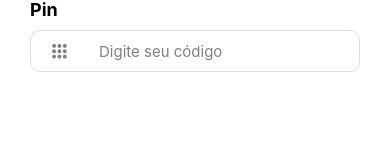
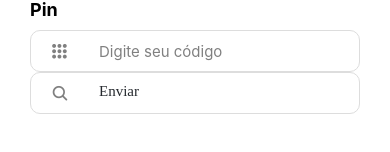
Before and after one commit to wenblack/design_system_mobil, a React Native app: screen / in a window 390 px wide. Shown: the part 234-386 px from the top of the page. Built offline with nearby package versions, Linux system fonts and the light colour scheme.

Commit message:
Create button mvp

```diff
--- /dev/null
+++ b/src/components/Button/index.tsx
@@ -0,0 +1,34 @@
+import React from "react";
+import { Icon } from "../Icon";
+import { Touchable, ButtonContainer } from "./styles";
+
+interface ButtonProps {
+  type: 'send' | 'search' | 'none';
+  placeholder: string;
+}
+
+export function Button({ type, placeholder }: ButtonProps) {
+  if (type == 'send') {
+    return (
+      <ButtonContainer>
+        <Icon name={"send"} size={18} color={"gray"}></Icon>
+        <Touchable>{placeholder}</Touchable>
+      </ButtonContainer>
+    );
+  }
+  if (type == 'search') {
+    return (
+      <ButtonContainer>
+        <Icon name={"search"} size={18} color={"gray"}></Icon>
+        <Touchable>{placeholder}</Touchable>
+      </ButtonContainer>
+    );
+  }
+  if (type == 'none') {
+    return (
+      <ButtonContainer>
+        <Touchable>{placeholder}</Touchable>
+      </ButtonContainer>
+    );
+  }
+}
--- /dev/null
+++ b/src/components/Button/styles.ts
@@ -0,0 +1,26 @@
+import styled from "styled-components/native";
+
+export const Touchable = styled.TouchableOpacity`
+  width: 100%;
+  border: none;
+  outline: none;
+  outline-color: transparent;
+  background: transparent;
+  font-style: normal;
+  font-weight: 400px;
+  font-size: 15px;
+  color: rgb(37, 41, 46);
+  text-align: justify;
+  margin-left: 10px;
+`;
+
+export const ButtonContainer = styled.View`
+  display: flex;
+  width: 100%;
+  max-width: 350px;
+  flex-direction: row;
+  border: 1px #dddddd solid;
+  padding: 10px 20px;
+  border-radius: 10px;
+  gap: 20px;
+`;
--- a/src/screens/FormExample/index.tsx
+++ b/src/screens/FormExample/index.tsx
@@ -3,7 +3,7 @@ import { InputText } from "../../components/InputText";
 import { SubTitle } from "../../components/SubTitle";
 import { Container } from "./styles";
 import { Title } from "../../components/Title";
-
+import { Button } from "../../components/Button";
 export function FormExample() {
   return (
     <Container>
@@ -14,6 +14,7 @@ export function FormExample() {
       <InputText type="password" placeholder="Digite seu e-mail"></InputText>
       <SubTitle content="Pin"></SubTitle>
       <InputText type="pin" placeholder="Digite seu código"></InputText>
+      <Button placeholder='Enviar' type="search" />
     </Container>
   );
 }
```
Also changed, not shown: src/components/Footer/index.tsx (added).
